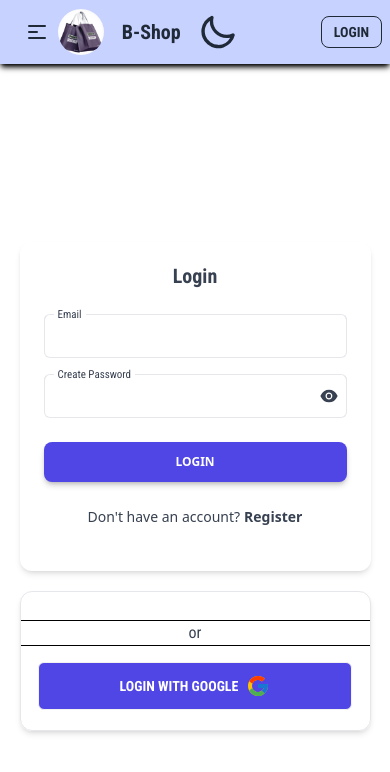
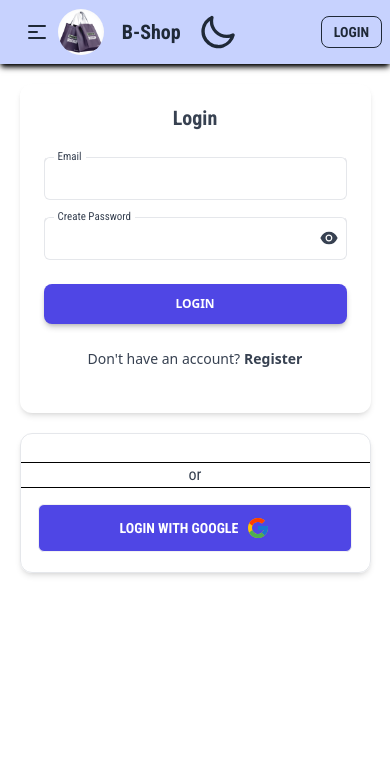
Before and after one commit to Masum-Reza2/Brand-Shop-Client, a React (Vite) app: page /login in a window 390 px wide. Shown: the top 772 px of the page. Built offline with nearby package versions, Linux system fonts and the light colour scheme; no server answers.

Commit message:
fixed login responsive issue

```diff
--- a/src/Pages/Login/Login.jsx
+++ b/src/Pages/Login/Login.jsx
@@ -100,7 +100,7 @@ const Login = () => {
     }
 
     return (
-        <div className="py-5 min-h-screen flex flex-col items-center justify-center">
+        <div className="py-5 flex flex-col items-center justify-center">
             <form onSubmit={handleLogin} className={`relative flex w-[90vw] md:w-[60vw] lg:w-[40vw] flex-col rounded-xl  ${darkMode ? 'bg-slate-800 text-gray-200' : 'bg-white text-gray-700'} bg-clip-border  shadow-md mx-auto py-5`}>
 
                 <h1 className="text-center font-bold text-xl md:text-2xl">Login</h1>
```
